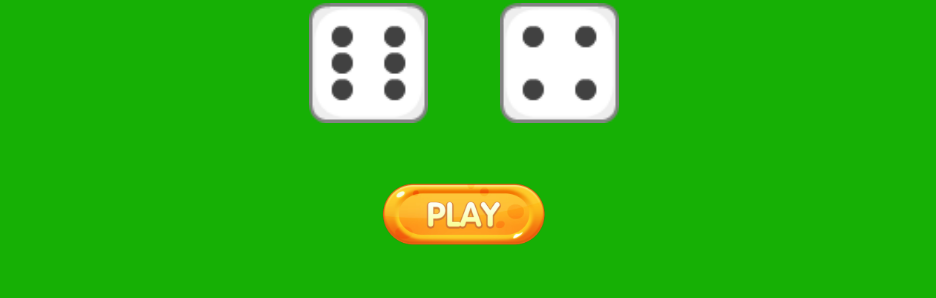
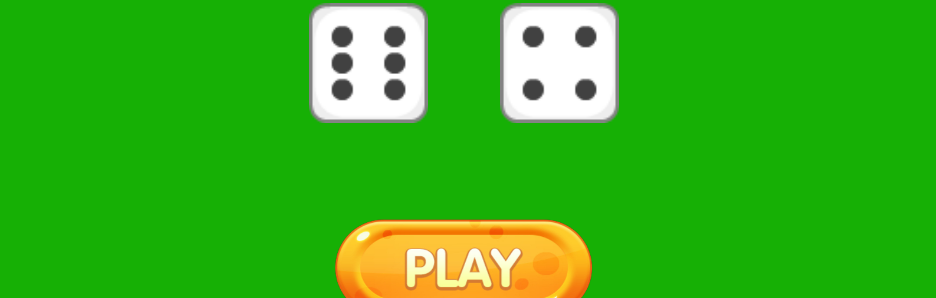
Before and after one commit to ashwinjose/Dice, a plain HTML site: page index.html in a window 1280 px wide. Shown: the part 263-561 px from the top of the page, without its empty margins (176-1112 px from the left). Drawn offline with nearby package versions, Linux system fonts and the light colour scheme.

Commit message:
Update styles.css

```diff
--- a/styles.css
+++ b/styles.css
@@ -13,8 +13,8 @@
 
 .button {
   margin: auto;
-  width: 17%;
-  height: 27%;
+  width: 27%;
+  height: 37%;
 }
 
 body {
```
